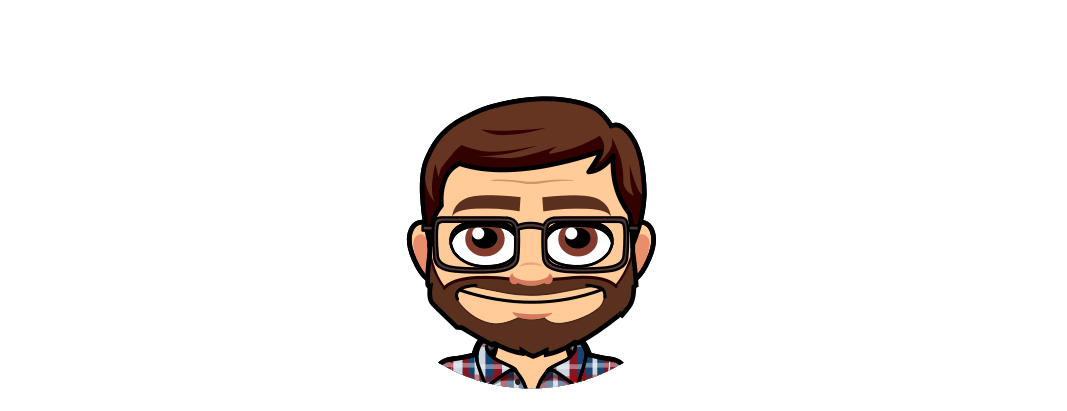
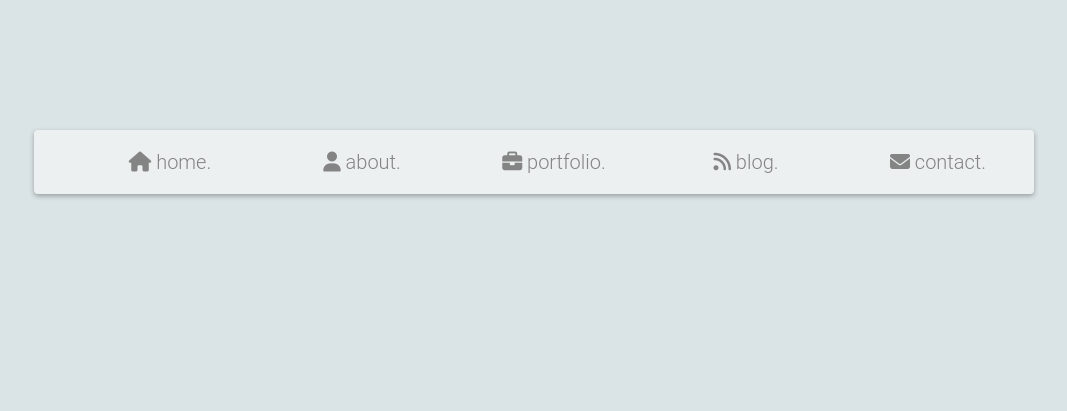
Before and after one commit to mattfromseattle/mattfromseattle, a plain HTML site: page index.html in a window 1280 px wide. Shown: the top 411 px of the page, without its empty margins (106-1173 px from the left). Drawn offline with Linux system fonts and the light colour scheme.

Commit message:
Updates to navbar.

```diff
--- a/index.html
+++ b/index.html
@@ -1,22 +1,37 @@
 <!DOCTYPE html>
 <html lang="en">
+
 <head>
     <meta charset="UTF-8">
     <meta name="viewport" content="width=device-width, initial-scale=1.0">
     <meta http-equiv="X-UA-Compatible" content="ie=edge">
-    <link rel="stylesheet" href="/styles/styles.css">
+    <link rel="stylesheet" href="styles/styles.css">
     <title>mattfromseattle</title>
 </head>
+
 <body>
-    <div class="header">
-        <img src="/images/me.3272a4b0.png" alt="">
+        <div id="menu-nav">
+                <div id="navigation-bar">
+                    <ul>
+                        <li><a href="#"><i class="fa fa-home"></i><span> home.</span></a></li>
+                        <li><a href="#"><i class="fa fa-user"></i><span> about.</span></a></li>
+                        <li><a href="#"><i class="fa fa-briefcase"></i><span> portfolio.</span></a></li>
+                        <li><a href="#"><i class="fa fa-rss"></i><span> blog.</span></a></li>
+                        <li><a href="#"><i class="fa fa-envelope"></i><span> contact.</span></a></li>
+                    </ul>
+                </div>
+
+            </div>
+    <div id="header">
+        <img src="images/me.3272a4b0.png" alt="avatar">
     </div>
 
-    <div class="mainContent">
+    <div id="mainContent">
         <h1>contact me:</h1>
         <h5><a href="https://twitter.com/mattfromseattle">@mattfromseattle</a></h5>
         <h5><a href="mailto:mattfromseattle@me.com">mattfromseattle@me.com</a></h5>
     </div>
+    <script src="https://use.fontawesome.com/6b064124c4.js"></script>
+</body>
 
-</body>
 </html>
--- a/styles/styles.css
+++ b/styles/styles.css
@@ -1,7 +1,64 @@
-.header {
+#header {
     text-align: center;
 }
 
-.mainContent {
+#mainContent {
     text-align: center;
 }
+
+body {
+    background: #dae3e5;
+    font: normal 300 18px "Roboto", sans-serif;
+  }
+
+  #menu-nav {
+    max-width: 1000px;
+    margin: 130px auto;
+    background-color: #ecf0f1;
+    border-radius: 4px;
+    box-shadow: 0 2px 5px rgba(0, 0, 0, 0.3);
+  }
+
+  #navigation-bar ul {
+    border-radius: 4px;
+    overflow: hidden;
+  }
+  #navigation-bar li {
+    float: left;
+    width: 20%;
+  }
+  #navigation-bar li:hover a::before {
+    right: 0;
+    left: 0;
+  }
+  #navigation-bar a {
+    color: #848484;
+    font-size: 20px;
+    text-decoration: none;
+    text-align: center;
+    padding: 20px 0;
+    display: block;
+    position: relative;
+    transition: all 0.3s ease;
+  }
+  #navigation-bar a:hover {
+    color: #e74c3c;
+  }
+  #navigation-bar a::before {
+    content: "";
+    transition: all 0.4s ease-in-out;
+    position: absolute;
+    right: 50%;
+    left: 50%;
+    bottom: 0;
+    height: 2px;
+    background-color: #e74c3c;
+  }
+  #navigation-bar a:hover::before {
+    right: 0;
+    left: 0;
+  }
+
+  li {
+      list-style: none;
+  }
```
